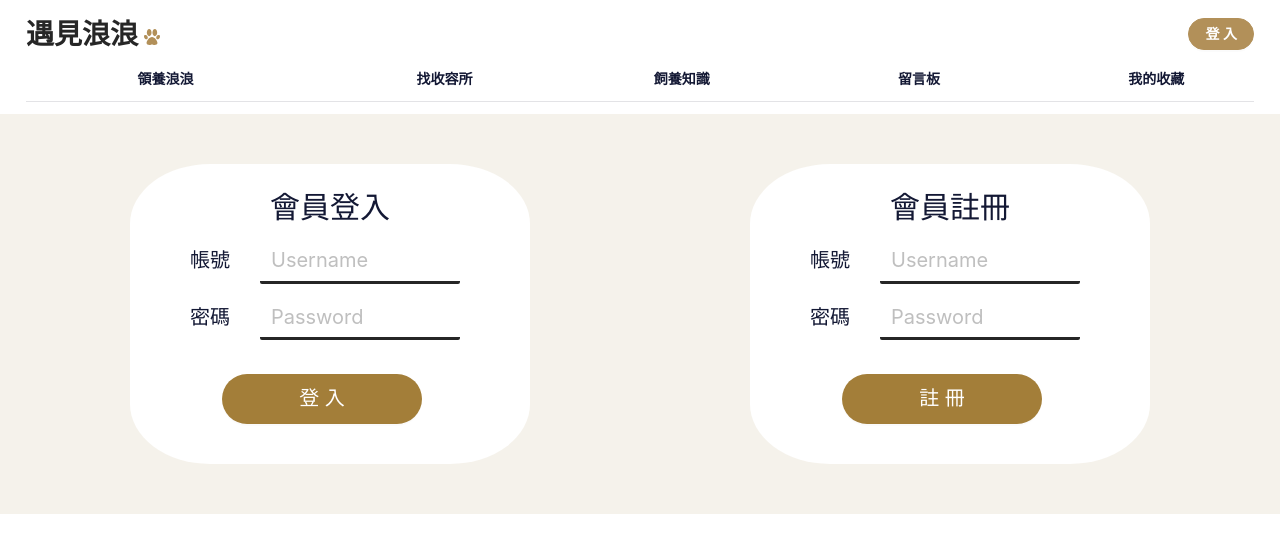
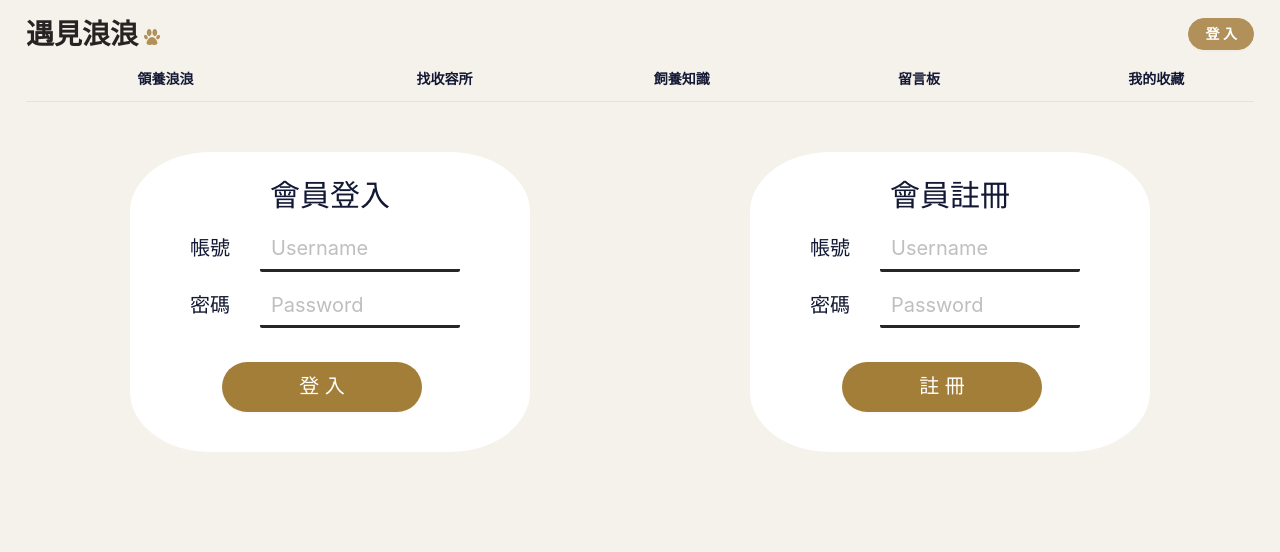
Before and after one commit to HsinShan/MeetLangLang-Frontend, a React (Create React App) app in the folder app/: page /login in a window 1280 px wide. Shown: the top 552 px of the page. Built offline with nearby package versions, Linux system fonts and the light colour scheme.

Commit message:
feat(app): adjust background color of app

```diff
--- a/app/src/assets/style/app.scss
+++ b/app/src/assets/style/app.scss
@@ -1,4 +1,3 @@
 .content {
   padding: 20px;
-  background: #F5F2EB;
 }
--- a/app/src/assets/style/header/index.scss
+++ b/app/src/assets/style/header/index.scss
@@ -1,5 +1,5 @@
 .header {
-  padding: 12px 26px;
+  padding: 12px 26px 0;
 
   &-top {
     display: flex;
@@ -39,7 +39,8 @@
   .ant-menu-horizontal {
     display: flex;
     justify-content: space-between;
-    border-bottom: 1px solid $light-gray;
+    border-bottom: 1.5px solid $light-gray;
+    background-color: $page-background;
 
     &:not(.ant-menu-dark) {
       > .ant-menu-item {
--- a/app/src/assets/style/index.scss
+++ b/app/src/assets/style/index.scss
@@ -9,6 +9,7 @@ body {
     sans-serif;
   -webkit-font-smoothing: antialiased;
   -moz-osx-font-smoothing: grayscale;
+  background: $page-background !important;
 }
 
 code {
```
